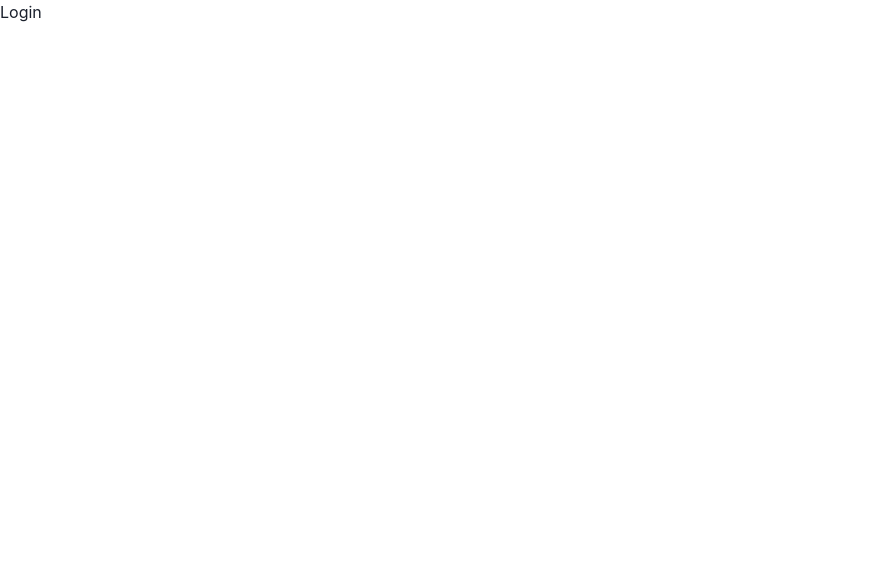
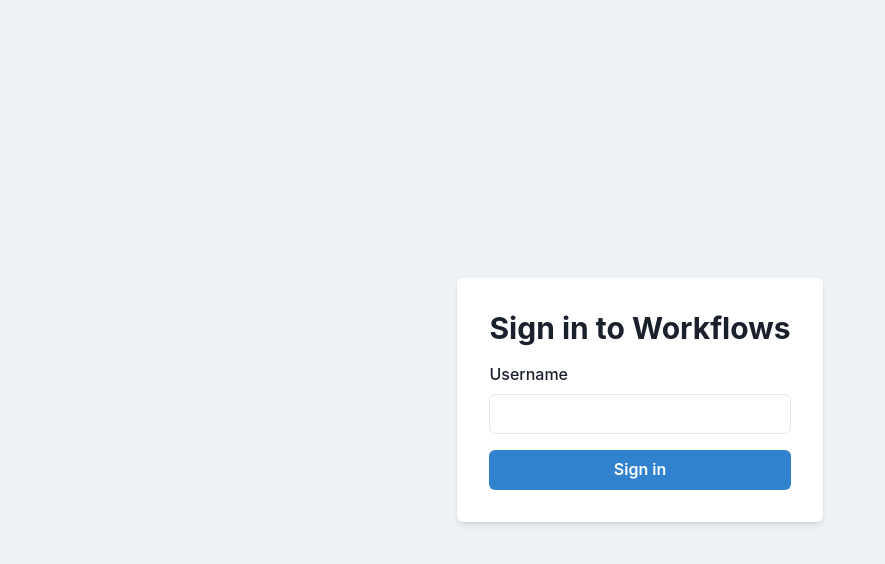
Before and after one commit to AndresJoaquinNino/workflow-demo, a React (Vite) app in the folder client/: page / in a window 1280 px wide. Shown: the top 564 px of the page, without its empty margins (0-885 px from the left). Built offline with nearby package versions, Linux system fonts and the light colour scheme.

Commit message:
feat: Designed login page

```diff
--- /dev/null
+++ b/client/src/pages/Login/Login.jsx
@@ -0,0 +1,37 @@
+import {
+  Flex,
+  FormControl,
+  FormLabel,
+  Input,
+  Button,
+  Card,
+  Heading,
+} from '@chakra-ui/react';
+
+function Login() {
+  return (
+    <Flex
+      height="100vh"
+      alignItems="center"
+      justifyContent="center"
+      bg="gray.100"
+    >
+      <Card p={8} rounded="md" shadow="md" maxW='md'>
+        <Heading mb={4} size="lg" textAlign="center">
+          Sign in to Workflows
+        </Heading>
+        <form>
+          <FormControl id="email" mb={4}>
+            <FormLabel>Username</FormLabel>
+            <Input type="text" />
+          </FormControl>
+          <Button colorScheme="blue" type="submit" width='100%'>
+            Sign in
+          </Button>
+        </form>
+      </Card>
+    </Flex>
+  );
+}
+
+export default Login;
--- /dev/null
+++ b/client/src/pages/index.js
@@ -0,0 +1 @@
+export { default as Login } from './Login/Login.jsx';
--- a/client/src/router.jsx
+++ b/client/src/router.jsx
@@ -1,9 +1,10 @@
 import { createBrowserRouter } from "react-router-dom";
+import { Login } from "./pages";
 
 const router = createBrowserRouter([
   {
     path: '/',
-    element: <h1>Login</h1>,
+    element: <Login />,
   },
   {
     path: '/dashboard',
```
